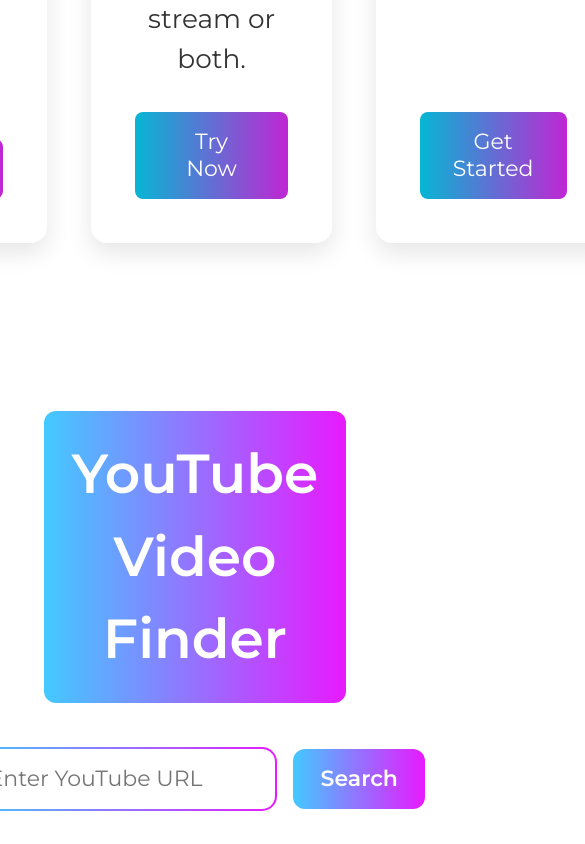
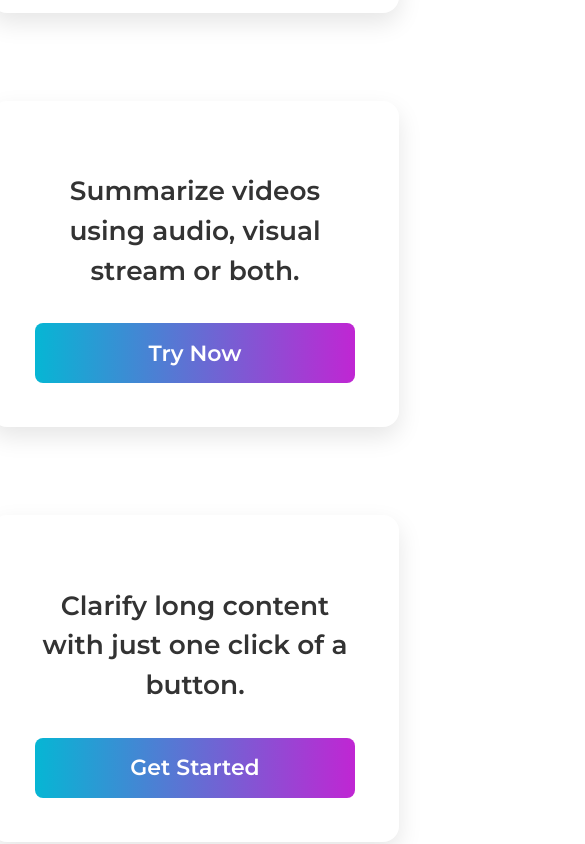
Before and after one commit to nahiyani/ClarifAI, a Vue app in the folder web/: page / in a window 390 px wide. Shown: the part 820-1664 px from the top of the page, 585 px wide, since content can reach past the window. Built offline with nearby package versions, Linux system fonts and the light colour scheme.

Commit message:
made card sections scalable and fixed modal + layout for youtube video finder

```diff
--- a/web/src/components/CardSection.vue
+++ b/web/src/components/CardSection.vue
@@ -1,6 +1,6 @@
 <template>
   <section ref="cardSection" class="card-section" :class="{ visible: isVisible }">
-      <div class="card" v-for="(card, index) in cards" :key="index">
+    <div class="card" v-for="(card, index) in cards" :key="index" :class="{'visible': isVisible}">
       <p class="description">{{ card.description }}</p>
       <button class="action-button">{{ card.buttonText }}</button>
     </div>
@@ -15,7 +15,7 @@
       cards: [
         { description: 'Transcribe YouTube videos, with or without captions present.', buttonText: 'Transcribe' },
         { description: 'Summarize videos using audio, visual stream or both.', buttonText: 'Try Now' },
-          { description: 'Clarify long content with just one click.', buttonText: 'Get Started' },
+        { description: 'Clarify long content with just one click of a button.', buttonText: 'Get Started' },
       ],
     };
   },
@@ -42,6 +42,7 @@
   transform: translateY(40px);
   transition: all 0.8s ease;
   font-family: 'Montserrat', sans-serif;
+  font-weight: bold;
 }
 
 .card-section.visible {
@@ -57,10 +58,17 @@
   width: 300px;
   text-align: center;
   box-shadow: 0 10px 25px rgba(0, 0, 0, 0.1);
-    transition: transform 0.3s ease, box-shadow 0.3s ease;
+  transition: transform 0.3s ease, box-shadow 0.3s ease, opacity 0.6s ease-in-out;
   display: flex;
   flex-direction: column;
   justify-content: space-between;
+  opacity: 0;
+  transform: translateY(20px); /* Start from below */
+}
+
+.card.visible {
+  opacity: 1;
+  transform: translateY(0); /* Fade in */
 }
 
 .card:hover {
@@ -84,9 +92,45 @@
   font-size: 1rem;
   transition: background 0.3s ease;
   font-family: 'Montserrat', sans-serif;
+  font-weight: bold;
 }
 
 .action-button:hover {
   background: linear-gradient(90deg, #0ea5e9, #d946ef);
 }
+
+@media (max-width: 768px) {
+  .card-section {
+    flex-direction: column;
+    align-items: center;
+    padding: 2rem 1rem;
+  }
+
+  .card {
+    width: 100%;
+    max-width: 320px;
+    margin-bottom: 2rem;
+    opacity: 1;
+    transform: translateY(0); /* Ensure cards are in position when they stack */
+  }
+
+  .card:nth-child(odd) {
+    animation: fadeIn 0.5s ease-out 0.2s forwards;
+  }
+
+  .card:nth-child(even) {
+    animation: fadeIn 0.5s ease-out 0.4s forwards;
+  }
+}
+
+@keyframes fadeIn {
+  0% {
+    opacity: 0;
+    transform: translateY(20px);
+  }
+  100% {
+    opacity: 1;
+    transform: translateY(0);
+  }
+}
 </style>
--- a/web/src/components/YoutubeEmbed.vue
+++ b/web/src/components/YoutubeEmbed.vue
@@ -11,9 +11,23 @@
         class="search-input"
       />
       <button @click="processUrl" class="search-button">Search</button>
+      <button
+        v-if="videoId"
+        @click="copyToClipboard"
+        class="search-button copy-button"
+        title="Copy URL to clipboard"
+      >
+        Copy
+      </button>
     </div>
 
     <div v-if="error" class="error">{{ error }}</div>
+
+    <transition name="fade-slide">
+      <div v-if="copied" class="copied-popup">
+        Copied to clipboard!
+      </div>
+    </transition>
 
     <transition name="fade">
       <div v-if="videoId" class="video-container">
@@ -37,18 +51,19 @@
     return {
       youtubeUrl: '',
       videoId: '',
-        error: ''
+      error: '',
+      copied: false
     }
   },
   methods: {
     processUrl() {
       if (!this.youtubeUrl) {
-          this.error = 'Please enter a YouTube URL';
+        this.error = 'Please enter a YouTube URL.';
         this.videoId = '';
         return;
       }
 
-        try {
+      const containsYouTube = /youtube\.com|youtu\.be/.test(this.youtubeUrl);
       const videoId = this.extractVideoId(this.youtubeUrl);
 
       if (videoId) {
@@ -56,32 +71,25 @@
         this.error = '';
         this.scrollToVideo();
       } else {
-            this.error = 'Invalid YouTube URL. Please check and try again.';
         this.videoId = '';
-          }
-        } catch (err) {
-          this.error = 'An error occurred while processing the URL.';
-          console.error(err);
-          this.videoId = '';
+        this.error = containsYouTube
+          ? 'Invalid YouTube URL. Please check and try again.'
+          : 'Please enter a YouTube URL.';
       }
     },
 
     extractVideoId(url) {
-        let regExp = /^.*(youtu.be\/|v\/|u\/\w\/|embed\/|watch\?v=|\&v=)([^#\&\?]*).*/;
+      let regExp = /^.*(?:youtu.be\/|v\/|u\/\w\/|embed\/|watch\?v=|\&v=)([^#\&\?]{11}).*/;
       let match = url.match(regExp);
 
-        if (match && match[2].length === 11) {
-          return match[2];
+      if (match && match[1]) {
+        return match[1];
       }
 
-        regExp = /^.*(youtu.be\/)([^#\&\?]*).*/;
+      regExp = /^.*youtu.be\/([^#\&\?]{11}).*/;
       match = url.match(regExp);
 
-        if (match && match[2].length === 11) {
-          return match[2];
-        }
-
-        return null;
+      return match && match[1] ? match[1] : null;
     },
 
     scrollToVideo() {
@@ -94,6 +102,21 @@
           });
         }
       }, 300);
+    },
+
+    copyToClipboard() {
+      if (this.videoId && this.youtubeUrl) {
+        navigator.clipboard.writeText(this.youtubeUrl)
+          .then(() => {
+            this.copied = true;
+            setTimeout(() => {
+              this.copied = false;
+            }, 2000);
+          })
+          .catch(err => {
+            console.error("Failed to copy:", err);
+          });
+      }
     }
   }
 }
@@ -107,13 +130,12 @@
 }
 
 .container {
-    max-width: 1000px;
+  max-width: 90%; /* Container width set to 90% */
   margin: 0 auto;
   padding: 2rem;
   font-family: 'Montserrat', sans-serif;
   background-color: white;
   text-align: center;
-    min-height: 100vh;
 }
 
 .title {
@@ -124,6 +146,9 @@
   background: linear-gradient(90deg, hsla(197, 100%, 63%, 1) 0%, hsla(294, 100%, 55%, 1) 100%);
   color: white;
   margin-bottom: 2rem;
+  width: 90%; /* Title width 90% of the container */
+  margin-left: auto;
+  margin-right: auto;
 }
 
 .input-wrapper {
@@ -131,12 +156,14 @@
   justify-content: center;
   align-items: center;
   gap: 0.75rem;
-    max-width: 700px;
+  flex-wrap: wrap;
+  width: 50%; /* Search bar width 50% of the container */
+  max-width: 50%;
   margin: 0 auto 2rem auto;
 }
 
 .search-input {
-    flex: 1;
+  width: 100%;
   padding: 0.75rem 1rem;
   border-radius: 15px;
   border: 2px solid transparent;
@@ -172,10 +199,50 @@
   background: linear-gradient(90deg, hsla(197, 100%, 58%, 1), hsla(294, 100%, 50%, 1));
 }
 
+.copy-button {
+  padding: 0.75rem 1.25rem;
+}
+
 .error {
-    color: #f87171; /* soft red */
+  color: #f87171;
   margin-bottom: 1.5rem;
   font-weight: 500;
+}
+
+.copied-popup {
+  position: fixed;
+  top: 2.5%;
+  left: 0;
+  right: 0;
+  background-color: #d1fae5;
+  color: #065f46;
+  padding: 0.75rem 1.25rem;
+  border-radius: 8px;
+  margin: 0 auto 1rem;
+  max-width: fit-content;
+  font-weight: 500;
+  font-size: 0.95rem;
+  z-index: 1000;
+  animation: slideUpFade 1.5s ease-in-out forwards;
+}
+
+@keyframes slideUpFade {
+  0% {
+    opacity: 0;
+    transform: translateY(10px);
+  }
+  10% {
+    opacity: 1;
+    transform: translateY(0);
+  }
+  90% {
+    opacity: 1;
+    transform: translateY(0);
+  }
+  100% {
+    opacity: 0;
+    transform: translateY(-10px);
+  }
 }
 
 .video-container {
@@ -184,14 +251,14 @@
 }
 
 .video-wrapper {
-    width: 100%;
-    max-width: 800px;
+  width: 80%; /* Take up the full width of the container */
   position: relative;
-    padding-bottom: 56.25%;
+  padding-bottom: 45%; /* 16:9 aspect ratio (9 / 16 = 0.5625) */
   height: 0;
   overflow: hidden;
   border-radius: 12px;
   box-shadow: 0 10px 20px rgba(0, 0, 0, 0.2);
+  margin: 0 auto; /* Optional: center the video */
 }
 
 .video-wrapper iframe {
@@ -210,4 +277,12 @@
 .fade-enter-from, .fade-leave-to {
   opacity: 0;
 }
+
+.fade-slide-enter-active, .fade-slide-leave-active {
+  transition: opacity 0.3s ease, transform 0.3s ease;
+}
+.fade-slide-enter-from, .fade-slide-leave-to {
+  opacity: 0;
+  transform: translateY(10px);
+}
 </style>
```
Lines whose indentation alone changed are shown as unchanged.
